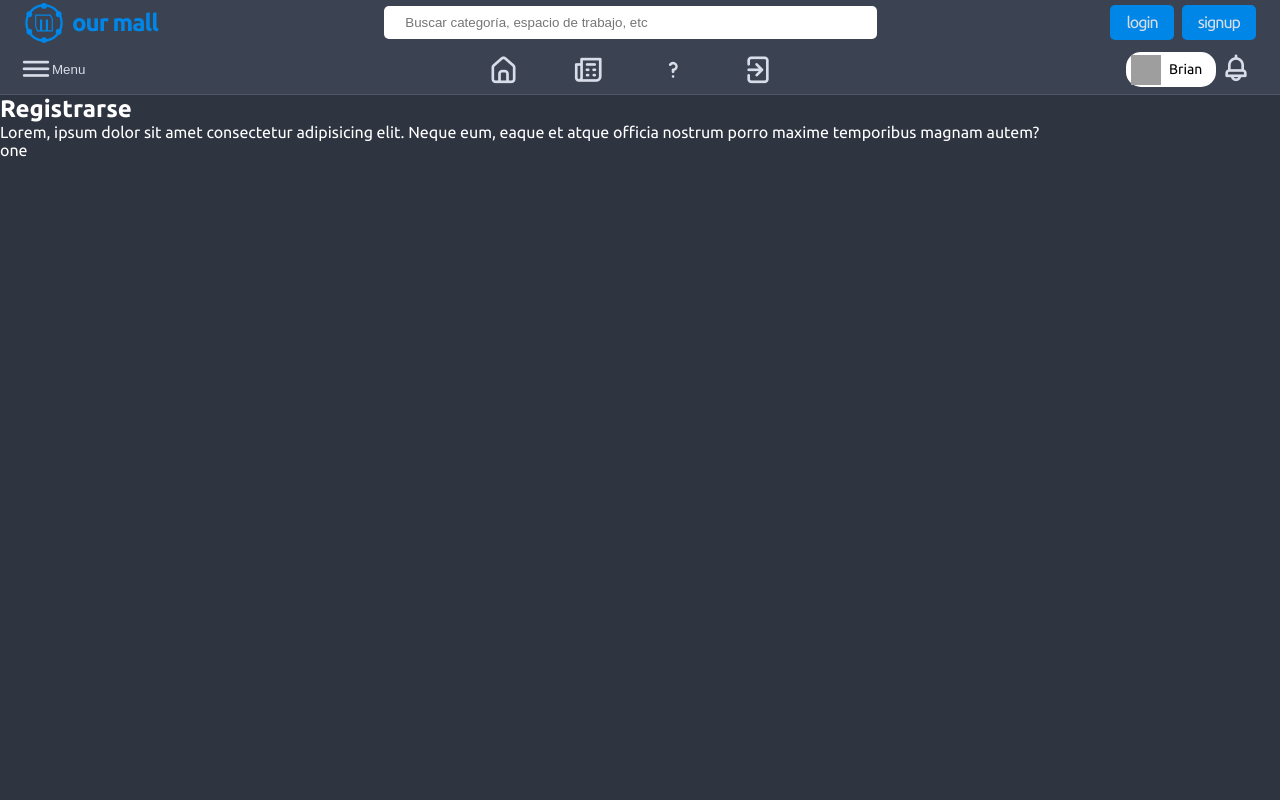
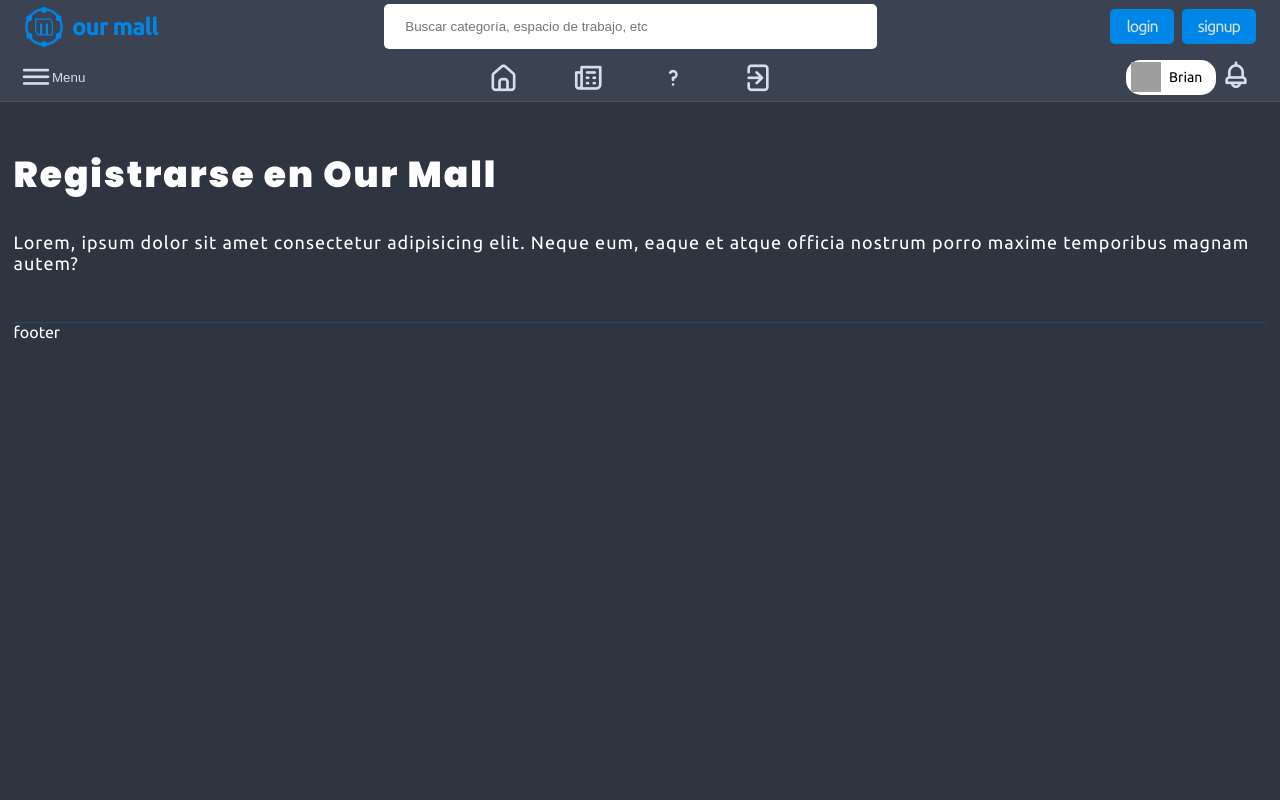
Before and after one commit to OurMall/om-client, an Angular app: page /signup in a window 1280 px wide. Shown: the top 800 px of the page. Built offline with nearby package versions, Linux system fonts and the light colour scheme; no server answers; grey boxes are pictures that could not be loaded; a web font is replaced by a local one.

Commit message:
Advance: user registration UI. BC

```diff
--- a/src/app/modules/public/signup/signup.component.html
+++ b/src/app/modules/public/signup/signup.component.html
@@ -1,14 +1,16 @@
-<section class="signup">
-	<div class="contianer">
+<section class="signup om-section">
+	<div class="container">
 		<div class="heading">
-			<h2 class="title">Registrarse</h2>
+			<h2 class="title">Registrarse en Our Mall</h2>
 			<p class="description">Lorem, ipsum dolor sit amet consectetur adipisicing elit. Neque eum, eaque et atque officia nostrum porro maxime temporibus magnam autem?</p>
 		</div>
 		<div class="body">
+			<form>
 
+			</form>
 		</div>
 		<div class="footer">
-
+			footer
 		</div>
 	</div>
 </section>
--- a/src/app/modules/public/signup/signup.component.scss
+++ b/src/app/modules/public/signup/signup.component.scss
@@ -1,3 +1,39 @@
+@use "~src/assets/sass/variables";
+
+.signup {
+
+	.container {
+		height: 100%;
+		max-width: 1280px;
+		display: flex;
+		flex-direction: column;
+		margin: 0 auto;
+		padding: 2.5rem .85rem;
+
+		.heading {
+			display: flex;
+			flex-direction: column;
+			justify-content: flex-start;
+			border-bottom: 1px solid rgba($color: variables.$main-color, $alpha: 0.3);
+
+			.title {
+				font-family: "Poppins", sans-serif;
+				font-weight: 900;
+				font-size: 2.25rem;
+				line-height: 50px;
+				letter-spacing: 2px;
+				//text-align: center;
+				margin: .5rem 0;
+			}
+
+			.description {
+				font-size: 18px;
+				letter-spacing: 1px;
+				padding: 1.5rem 0 3rem 0;
+			}
+		}
+	}
+}
 
 .one {
 	height: 100vh;
--- /dev/null
+++ b/src/assets/sass/_animations.scss
@@ -0,0 +1,5 @@
+
+@keyframes fadeIn {
+	from { opacity: 0; }
+	to { opacity: 1; }
+}
--- a/src/assets/sass/_custom.scss
+++ b/src/assets/sass/_custom.scss
@@ -1,4 +1,19 @@
 @use "./variables";
+@use "./animations";
+
+/* ================ SECTIONS =================== */
+
+.om-section {
+	display: block;
+	position: static;
+	height: calc(100vh - (variables.$navbar-height/2 - 5px));
+	min-height: 100%;
+	width: 100%;
+	box-sizing: border-box;
+	animation: 1s fadeIn 0s ease-in;
+}
+
+/* ================ END SECTIONS ================= */
 
 /* ================ BUTTONS =================== */
 
--- a/src/assets/sass/_variables.scss
+++ b/src/assets/sass/_variables.scss
@@ -23,3 +23,7 @@ $nord-dark-alt-color:#3B4252;
 $nord-light-color: #D8DEE9;
 $nord-light-alt-color: #E5E9F0;
 /* ============================== */
+
+/* SIZES */
+$navbar-height: 50px;
+/* ============================== */
--- a/src/styles.scss
+++ b/src/styles.scss
@@ -3,6 +3,7 @@
 @use "assets/sass/variables";
 @use "assets/sass/normalize";
 @use "assets/sass/custom";
+@use "assets/sass/animations";
 
 @import url("https://fonts.googleapis.com/css2?family=Anybody:wght@100;200;300;400;500;600;800&family=Eczar:wght@400;500;700;800&family=Poppins:wght@100;200;300;400;500;600;700;900&family=Sora:wght@100;200;300;400;500;700&family=Ubuntu:ital,wght@0,300;0,400;0,700;1,400;1,500&display=swap");
 
@@ -18,7 +19,7 @@
 	--nord-light-color: #{variables.$nord-light-color};
 	--nord-light-alt-color: #{variables.$nord-light-alt-color};
 
-	--navbar-height: 50px;
+	--navbar-height: variables.$navbar-height;
 }
 
 * {
```
